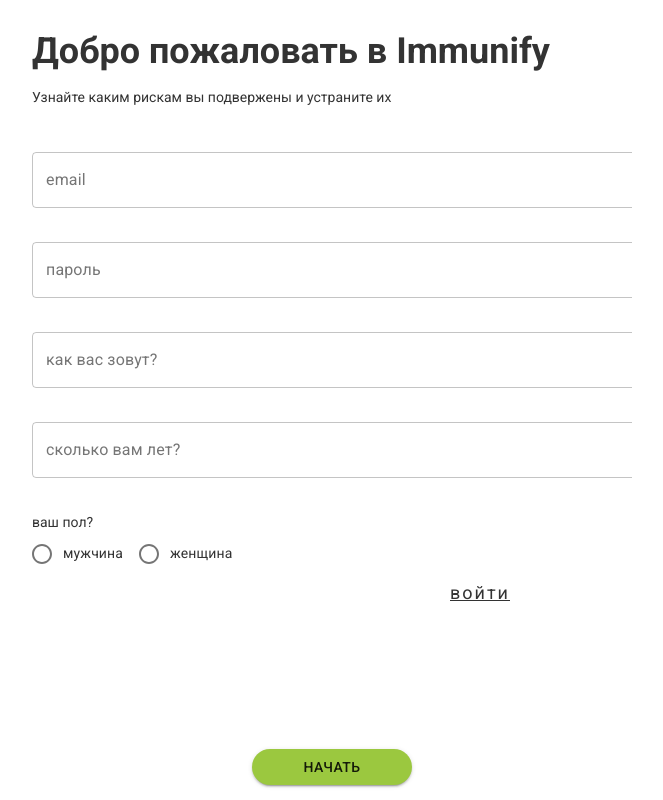
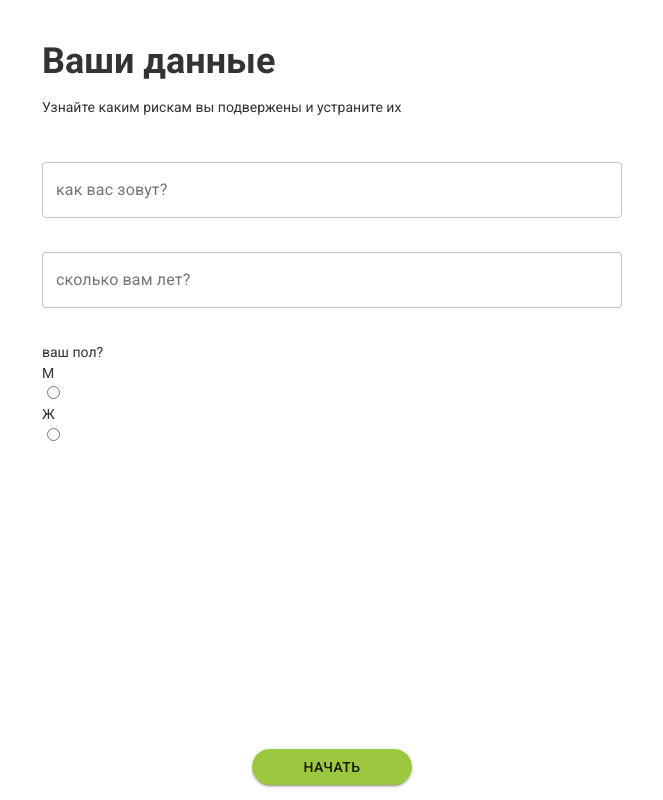
Before and after one commit to QwiniTRON/immunify, a React (Create React App) app: page /reg in a window 1280 px wide. Shown: the whole page, without its empty margins (308-971 px from the left). Built offline with nearby package versions, Linux system fonts and the light colour scheme.

Commit message:
+ radio button

```diff
--- a/public/index.html
+++ b/public/index.html
@@ -40,7 +40,6 @@
     <div>
       <div class="SCELET-content">
         <img class="SCELET-img" src="%PUBLIC_URL%/logo.png" alt="app logo" />
-        <div>идёт загрузка :)</div>
       </div>
     </div>
   </div>
--- a/src/App.tsx
+++ b/src/App.tsx
@@ -64,10 +64,6 @@ const App: React.FC<AppProps> = function ({
               {!isAuth && <Route path="/reg" exact>
                 <Reg />
               </Route>}
-
-              <Route path="/login" exact>
-                <LoginPage />
-              </Route>
 
               {/* если пользователь не зарегистрировался, то ему доступен только роут reg - страница входа */}
               {!isAuth && <Redirect to="/reg" />}
--- a/src/components/Layout/Layout.tsx
+++ b/src/components/Layout/Layout.tsx
@@ -7,14 +7,15 @@ import BottomNavigation from '@material-ui/core/BottomNavigation';
 import BottomNavigationAction from '@material-ui/core/BottomNavigationAction';
 import { useHistory, useLocation, Link } from 'react-router-dom';
 import InsertInvitationIcon from '@material-ui/icons/InsertInvitation';
-import PersonIcon from '@material-ui/icons/Person';
 import ListAltIcon from '@material-ui/icons/ListAlt';
 import PostAddIcon from '@material-ui/icons/PostAdd';
+import SupervisorAccountIcon from '@material-ui/icons/SupervisorAccount';
 import { useSelector } from 'react-redux';
 
 import "./Layout.scss";
 import { RootState } from '../../store';
 import { User } from '../../store/types';
+import { BackButton } from '../BackButton';
 
 // import { CalendarIcon, PassportIcon, ProfileIcon, TakeIcon } from '../UI/Icons/Icons';
 
@@ -60,7 +61,7 @@ export const Layout: React.FC<LayoutProps> = ({
     return (
         <div className={"layout " + classes.layout}>
             {!hideHeader && <header className="layout__header">
-                <Link to="/"><img src={Logo} alt="immunify logo" /></Link>
+                <BackButton />
 
                 <Typography className={classes.title} variant="h3">
                     {titleCurrentName? currentUser?.name : title}
@@ -88,7 +89,7 @@ export const Layout: React.FC<LayoutProps> = ({
                             root: classes.navIcon,
                         }}
                         label="профиль"
-                        icon={<PersonIcon />}
+                        icon={<SupervisorAccountIcon />}
                         value="/profile"
                     />
 
--- a/src/components/SplashScreen/index.tsx
+++ b/src/components/SplashScreen/index.tsx
@@ -24,13 +24,11 @@ const useStyles = makeStyles({
 
 export const SplashScreen: React.FC<SplashScreenProps> = (props) => {
     const classes = useStyles();
-    const text = "идёт загрузка :)";
 
     return (
         <div>
             <div className={classes.content}>
                 <img className={classes.img} src={logo} alt="app logo" />
-                <Typography>{text}</Typography>
             </div>
         </div>
     );
--- /dev/null
+++ b/src/components/UI/AppRadioButton/index.tsx
@@ -0,0 +1,32 @@
+import React from 'react';
+import { makeStyles } from '@material-ui/core/styles';
+
+
+type AppRadioButtonProps = {
+  [p: string]: any
+  value: string
+  text: string
+  checked?: boolean
+}
+
+
+const useStyles = makeStyles({
+  root: {
+
+  },
+  input: {
+
+  }
+});
+
+
+export const AppRadioButton: React.FC<AppRadioButtonProps> = ({ text, ...props }) => {
+  const classes = useStyles();
+
+  return (
+    <div className={classes.root}>
+      <div>{text}</div>
+      <input className={classes.input} type="radio" {...props} />
+    </div>
+  );
+};
--- /dev/null
+++ b/src/components/UI/AppRadioGroup/index.tsx
@@ -0,0 +1,36 @@
+import React, { ReactElement } from 'react';
+import { makeStyles } from '@material-ui/core/styles';
+
+import { AppRadioButton } from '../AppRadioButton';
+
+
+type AppRadioGroupProps = {
+  [p: string]: any
+  onChange: Function
+  value: string | number
+}
+
+
+export const AppRadioGroup: React.FC<AppRadioGroupProps> = ({ onChange, value, ...props }) => {
+  const changeHandle = (e: React.ChangeEvent<HTMLInputElement>) => {
+    const inputValue: string = e.target.value;
+
+    onChange.call(null, inputValue);
+  }
+
+  const patchedRadio = React.Children.map(props.children, (e: any) => {
+
+    if (React.isValidElement(e) && e.type == AppRadioButton) {
+      const elem: React.ReactElement<any> = e as any;
+      return React.cloneElement(elem, { checked: elem.props.value == value, onChange: changeHandle });
+    } else {
+      return null;
+    }
+  });
+
+  return (
+    <>
+      { patchedRadio}
+    </>
+  );
+};
--- a/src/components/UI/PageLayout/index.tsx
+++ b/src/components/UI/PageLayout/index.tsx
@@ -28,10 +28,9 @@ export const PageLayout: React.FC<PageLayoutProps> = ({
 
     return (
         <div className={s("page-layout", props.className, 'page-anim')}>
-            <Box zIndex={10} position="sticky" top={0}><BackButton to={ButtonBackto} /></Box>
-            <Paper elevation={6} className={s(classes.root, 'page-layout__content')}>
+            <div className={s(classes.root, 'page-layout__content')}>
                 {children}
-            </Paper>
+            </div>
         </div>
     );
 };
--- a/src/containers/Reg/Reg.tsx
+++ b/src/containers/Reg/Reg.tsx
@@ -14,6 +14,8 @@ import { AppButton } from '../../components/UI/AppButton';
 import { register } from '../../store/user/action';
 import { RootState } from '../../store';
 import { AppLink } from '../../components/UI/AppLink';
+import { AppRadioGroup } from '../../components/UI/AppRadioGroup';
+import { AppRadioButton } from '../../components/UI/AppRadioButton';
 
 
 type RegProps = {
@@ -34,15 +36,11 @@ const Reg: React.FC<RegProps> = ({
     const [sex, setSex] = useState('');
     const [name, setName] = useState('');
     const [age, setAge] = useState('');
-    const [login, setLogin] = useState('');
-    const [password, setPassword] = useState('');
     const [loading, setLoading] = useState(false);
     const [errors, setErrors] = useState({
         name: '',
         age: '',
         sex: '',
-        email: '',
-        password: ''
     });
     const clasess = useStyle();
     const history = useHistory();
@@ -57,14 +55,10 @@ const Reg: React.FC<RegProps> = ({
         const sexText = sex.trim();
         const nameText = name.trim();
         const ageText = age.trim();
-        const loginText = login.trim();
-        const passwordText = password.trim();
         const errors = {
             name: '',
             age: '',
             sex: '',
-            email: '',
-            password: ''
         }
 
         // валидация
@@ -100,30 +94,14 @@ const Reg: React.FC<RegProps> = ({
         <div className="reg">
             <div className="reg__container">
                 <h1 className="reg__title">
-                    Добро пожаловать
-                    в Immunify
+                    Ваши данные
                 </h1>
                 <p className="reg__desc">
-                    Узнайте каким рискам вы подвержены и устраните их
+                    Узнайте каким рискам
+                    вы подвержены и устраните их
                 </p>
 
                 <form className="reg__form" onSubmit={handleSubmit}>
-                    <TextField
-                        label="email"
-                        variant="outlined"
-                        className="reg__input"
-                        value={login}
-                        id="email-field"
-                        onChange={(e: React.ChangeEvent<HTMLInputElement>) => setLogin(e.target.value)} />
-
-                    <TextField
-                        label="пароль"
-                        variant="outlined"
-                        id="password-field"
-                        type="password"
-                        className="reg__input"
-                        value={password}
-                        onChange={(e: React.ChangeEvent<HTMLInputElement>) => setPassword(e.target.value)} />
 
                     <Typography color="error">{errors.name}</Typography>
                     <TextField
@@ -147,26 +125,15 @@ const Reg: React.FC<RegProps> = ({
 
                     <p>ваш пол?</p>
                     <Typography color="error">{errors.sex}</Typography>
-                    <RadioGroup row name="position" onChange={(e) => setSex(e.target.value)} value={sex}>
-                        <FormControlLabel
-                            control={<Radio color="primary" />}
-                            value="man"
-                            label="мужчина"
-                            classes={{
-                                label: clasess.sexLabel
-                            }}
-                        />
-                        <FormControlLabel
-                            control={<Radio color="primary" />}
-                            value="woman"
-                            label="женщина"
-                            classes={{
-                                label: clasess.sexLabel
-                            }}
-                        />
-                    </RadioGroup>
 
-                    <AppLink to="/login">войти</AppLink>
+                    <AppRadioGroup onChange={(value: string) => {
+                        setSex(value);
+                    }}
+                        value={sex}
+                    >
+                        <AppRadioButton value="man" text="М" />
+                        <AppRadioButton value="woman" text="Ж" />
+                    </AppRadioGroup>
 
                     <AppButton disabled={loading} type="submit" className="reg_start">
                         Начать
--- a/src/containers/Reg/reg.scss
+++ b/src/containers/Reg/reg.scss
@@ -10,8 +10,8 @@
     }
 
     .reg__container {
-        width: 70vw;
         margin: 0 auto;
+        padding: 10px;
     }
 
     .reg__desc {
```
Also changed, not shown: src/containers/Profile/index.tsx (line endings or trailing spaces), 2 other files (tests, documents, lock files or other folders).
